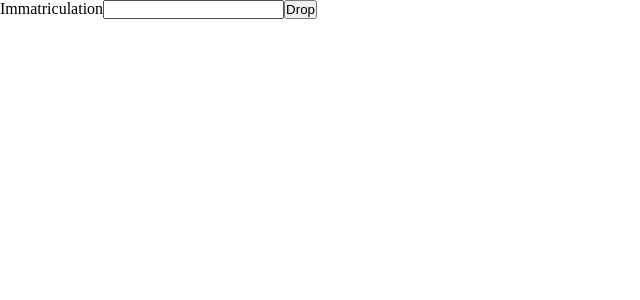
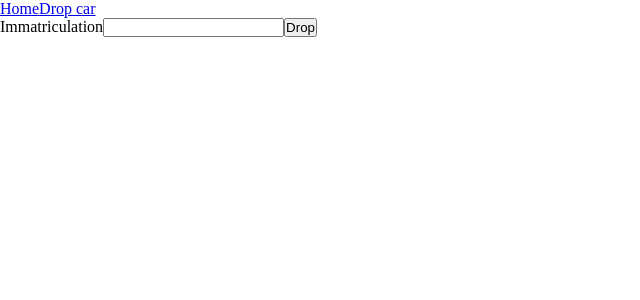
Before and after one commit to inspflof/SI-project-frontend, a React (Vite) app: page /drop in a window 1280 px wide. Shown: the top 300 px of the page, without its empty margins (0-640 px from the left). Built offline with nearby package versions, Linux system fonts and the light colour scheme.

Commit message:
✨ feat(navbar): add

```diff
--- /dev/null
+++ b/src/features/navbar/Navbar.tsx
@@ -0,0 +1,14 @@
+import { Link } from "react-router";
+
+export default function Navbar() {
+    return (
+        <nav>
+            <Link to="/">
+                Home
+            </Link>
+            <Link to="/drop">
+                Drop car
+            </Link>
+        </nav>
+    )
+}
--- a/src/views/DropCar.tsx
+++ b/src/views/DropCar.tsx
@@ -1,7 +1,11 @@
 import DropCar from "../features/dropCar/DropCar";
+import Navbar from "../features/navbar/Navbar";
 
 export default function DropCarPage() {
     return (
-        <DropCar />
+        <>
+            <Navbar />
+            <DropCar />
+        </>
     )
 }
--- a/src/views/ParkingDashboard.tsx
+++ b/src/views/ParkingDashboard.tsx
@@ -1,8 +1,10 @@
 import ParkingDashboard from "../features/dashboard/ParkingDashboard.tsx";
+import Navbar from "../features/navbar/Navbar.tsx";
 
 export default function ParkingDashboardPage() {
     return (
         <>
+            <Navbar />
             <ParkingDashboard />
         </>
     )
```
